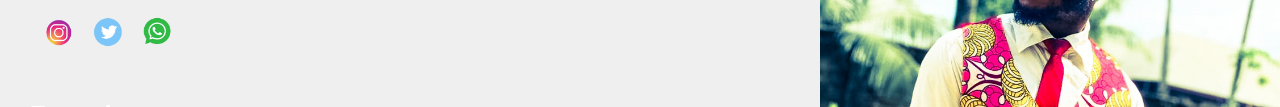
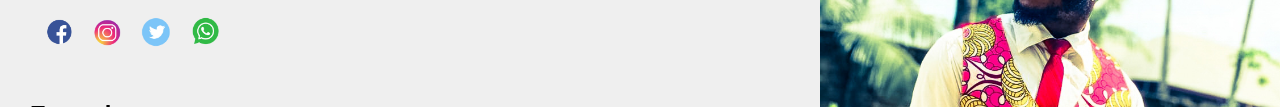
Before and after one commit to bennychiks/HGNi8-stage-2-task, a plain HTML site: page resume/index.html in a window 1280 px wide. Shown: the part 213-320 px from the top of the page. Drawn offline with Linux system fonts and the light colour scheme.

Commit message:
Update index.html

```diff
--- a/resume/index.html
+++ b/resume/index.html
@@ -16,7 +16,7 @@
                     I am a team player and also a fast learner.<br><br> I aim to utilize my utmost natural abilities and professional competencies in contributing to the
                     attainment of excellence and peak performance in any organization i work for.</p>
             <div class="social">
-                <a href="Http://facebook.com"<img src="imgs/facebook.png">
+                <img src="imgs/facebook.png">
                 <img src="imgs/instagram.png">
                 <img src="imgs/twitter.png">
                 <img src="imgs/whatsapp.png">
```
